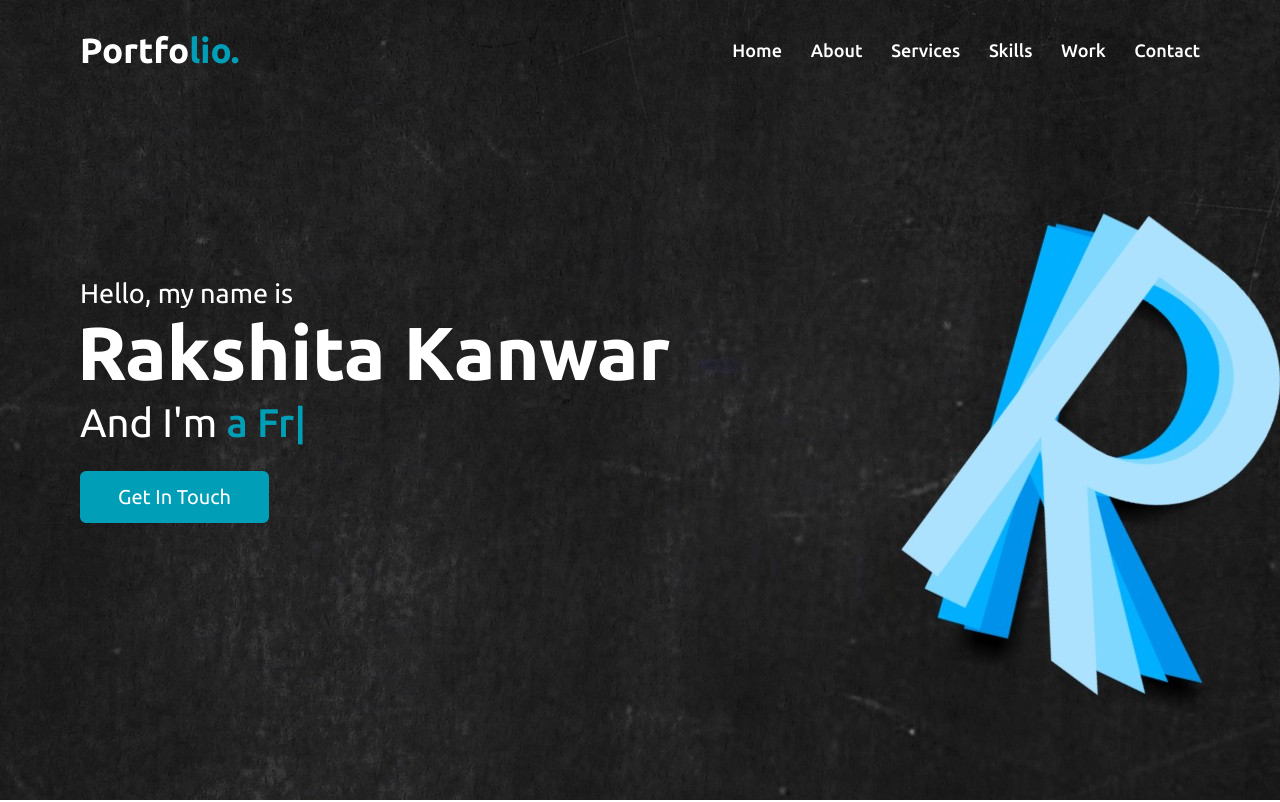
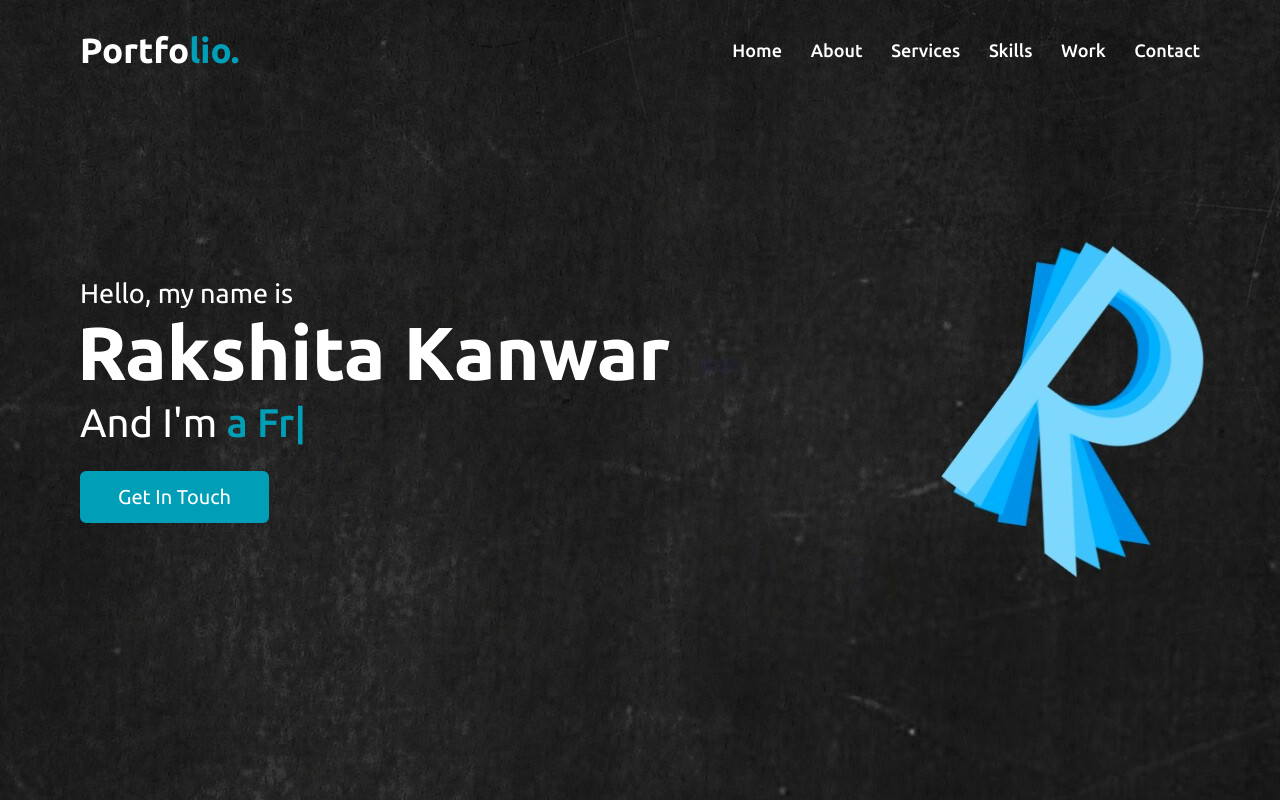
Before and after one commit to rakshitaaa/portfolio, a plain HTML site: page index.html in a window 1280 px wide. Shown: the top 802 px of the page. Drawn offline with nearby package versions, Linux system fonts and the light colour scheme.

Commit message:
bannerUpdate

```diff
--- a/static/css/stylep.css
+++ b/static/css/stylep.css
@@ -96,7 +96,7 @@ html{
 /* home section styling */
 .home{
     display: flex;
-    background: url("../images/PicsArt_05-03-05.26.12.jpg") no-repeat center;
+    background: url("../images/bann_2.jpg") no-repeat center;
     height: 100vh;
     color: #fff;
     min-height: 500px;
```
